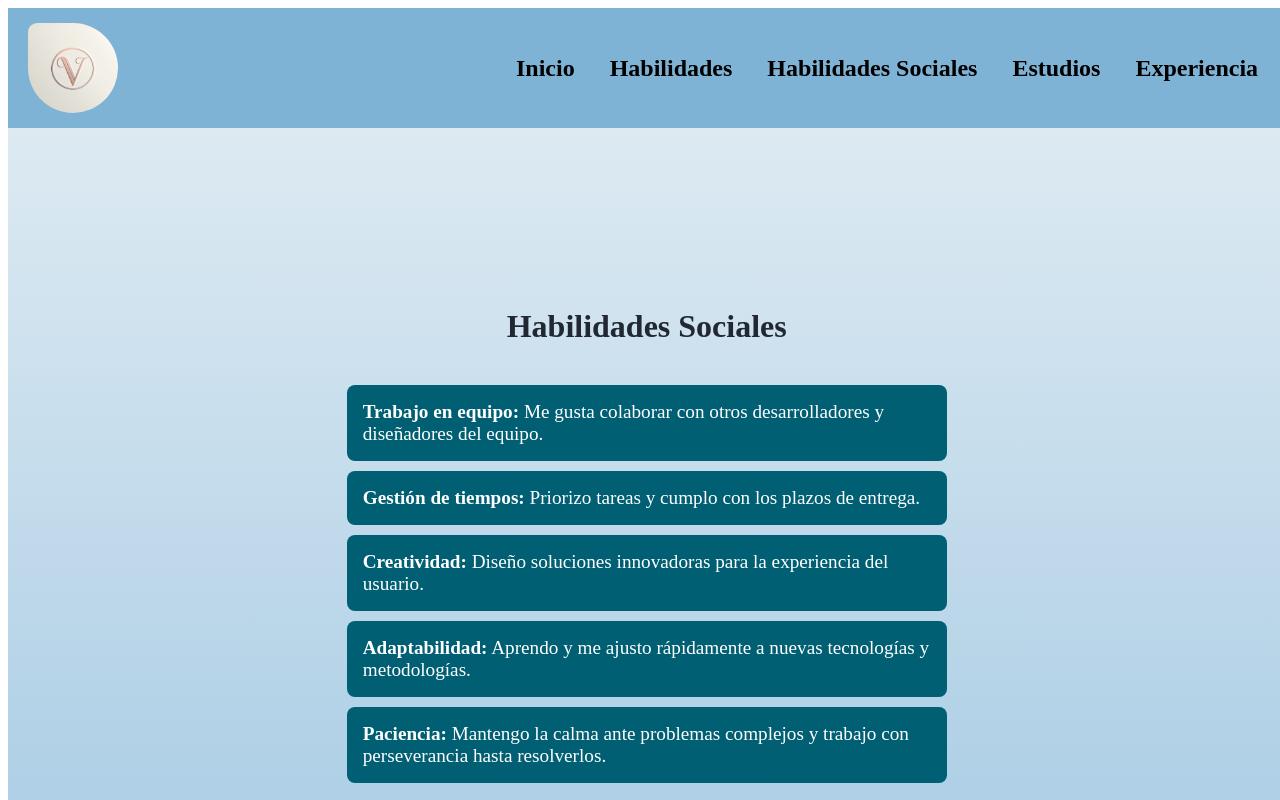
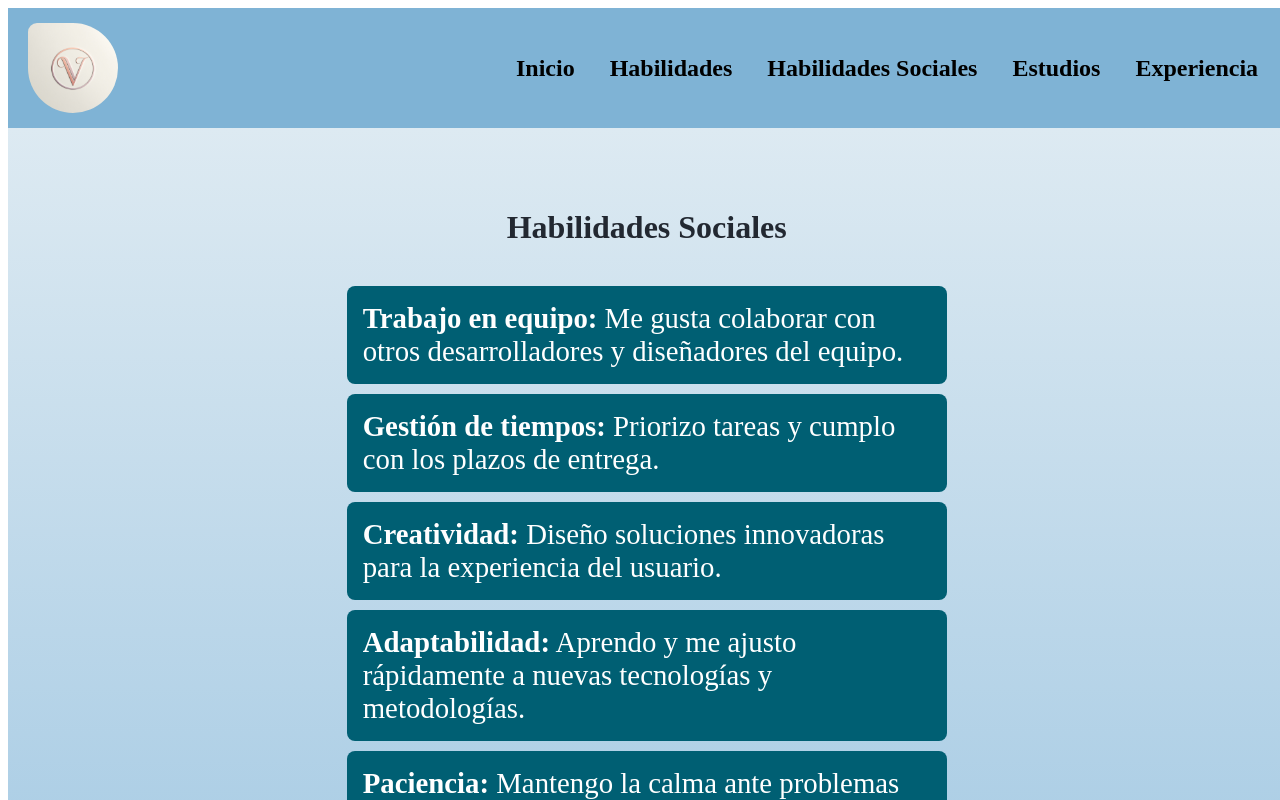
Before and after one commit to ValeriaPache/Nuevo_Portafolio_React, a React (Vite) app: page /socialskills in a window 1280 px wide. Shown: the top 800 px of the page. Built offline with nearby package versions, Linux system fonts and the light colour scheme.

Commit message:
I was Organizing the styles

```diff
--- a/src/components/Pages/Home/StylesHome.css
+++ b/src/components/Pages/Home/StylesHome.css
@@ -34,8 +34,8 @@
 /* Estilos del texto */
 .textContainer {
     max-width: 50%;
-    font-size: 1.3rem !important;
-    line-height: 1.6;
+    font-size: 1.6rem !important;
+    line-height: 1.7;
     word-wrap: break-word;
     color: #222831;
 }
--- a/src/components/Pages/Skills/Skills.css
+++ b/src/components/Pages/Skills/Skills.css
@@ -39,7 +39,7 @@
     background: #005F73;
     padding: 1rem;
     border-radius: 8px;
-    font-size: 1.5rem;
+    font-size: 1.7rem;
     color: white;
     transition: transform 0.3s ease, background 0.3s ease;
     cursor: pointer;
--- a/src/components/Pages/SocialSkills/StylesSocialSkills.css
+++ b/src/components/Pages/SocialSkills/StylesSocialSkills.css
@@ -23,7 +23,7 @@
 .skillsList {
     list-style: none;
     padding: 0;
-    width: 90%;
+    width: 95%;
     max-width: 600px;
 }
 
@@ -32,7 +32,7 @@
     padding: 1rem;
     border-radius: 8px;
     margin-bottom: 10px;
-    font-size: 1.2rem;
+    font-size: 1.8rem;
     transition: transform 0.2s ease-in-out;
 }
 
```
